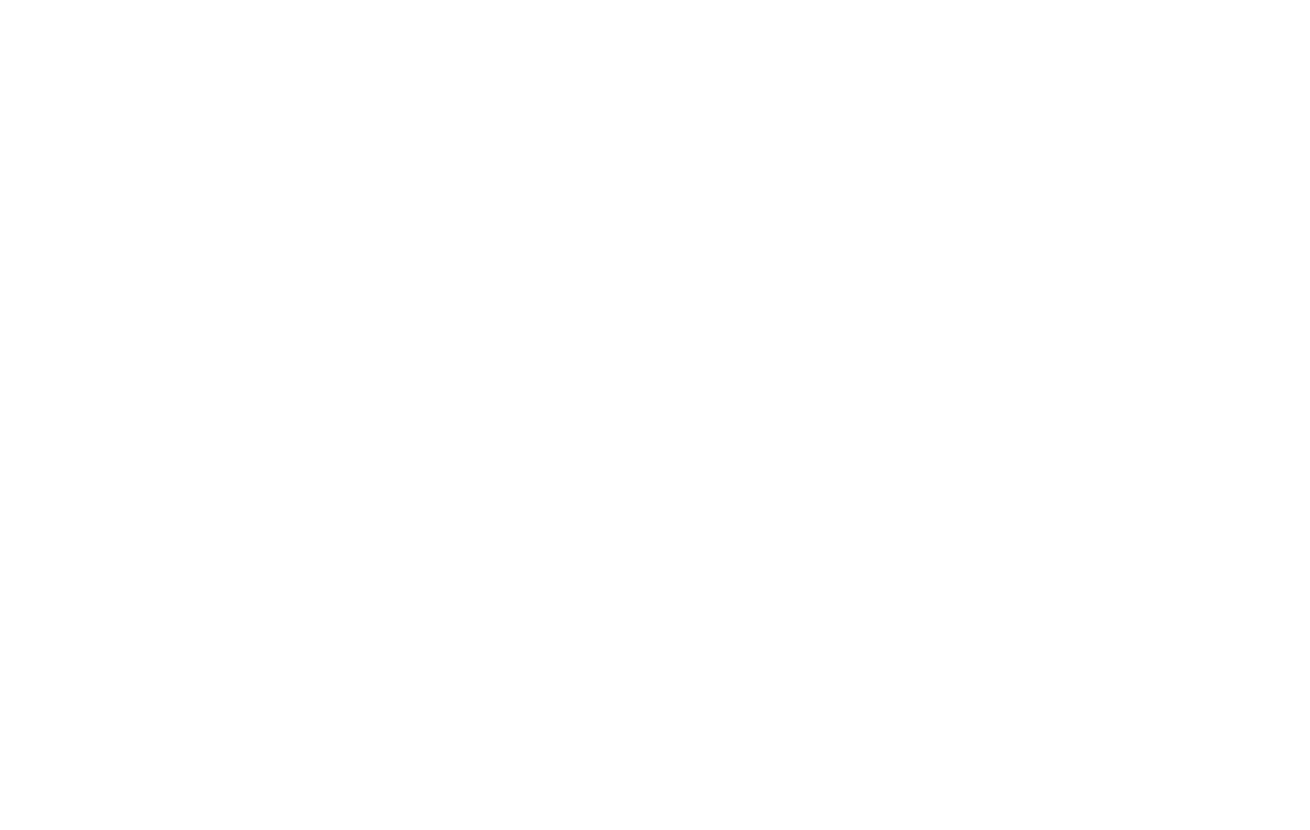
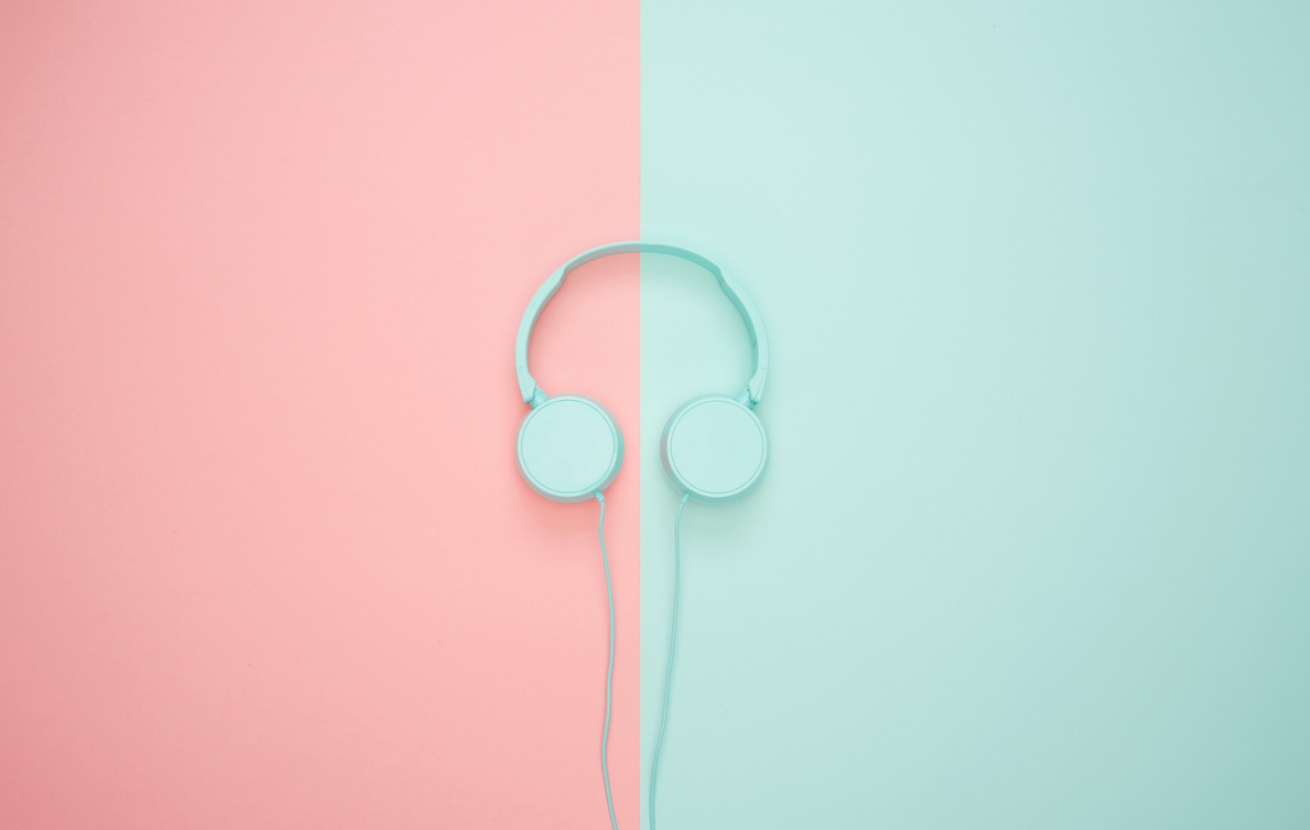
Before and after one commit to Vanessa082/06-Day-5---Blurry-Loading, a plain HTML site: page index.html in a window 1280 px wide. Shown: the whole page, 1310 px wide, since content can reach past the window. Before the commit the page ends 800 px from the top, so only its background shows below. Drawn offline with Linux system fonts and the light colour scheme.

Commit message:
correcting linter

```diff
--- a/asset/style/style.css
+++ b/asset/style/style.css
@@ -0,0 +1,35 @@
+@import url('https://fonts.googleapis.com/css?family=Ubuntu');
+*{
+    box-sizing: border-box;
+    margin: 0;
+    padding: 0;
+}
+
+body{
+    font-family: 'Ubuntu', sans-serif;
+    display: flex;
+    align-items: center;
+    justify-content: center;
+    height: 100vh;
+    overflow: hidden;
+    margin: 0;
+}
+
+.bg{
+    min-height: calc(100vh + 60px);
+    width: calc(100vw + 60px);
+    background-image: url('../images/pexels-moose-photos-1037992.jpg');
+    background-position: center;
+    background-repeat: no-repeat;
+    background-size: cover;
+    position: absolute;
+    top: -30px;
+    left: -30p;
+    z-index: -1;
+    filter: blur(0px);
+}
+
+.loading-text{
+    font-size: 50px;
+    color: #000;
+}
--- a/index.html
+++ b/index.html
@@ -7,6 +7,8 @@
     <title>blury-loading</title>
 </head>
 <body>
-
+  <section class="bg"></section>
+  <div class="loading-text">0%</div>
+   <script src="script.js"></script>
 </body>
 </html>
--- /dev/null
+++ b/script.js
@@ -0,0 +1,23 @@
+const loadtext = document.querySelector('.loading-text')
+const bg = document.querySelector('.bg')
+
+let load = 0
+
+let int = setInterval(blurring, 30)
+
+function blurring() {
+  load++
+  if (load > 99) {
+    clearInterval(int)
+  }
+  loadtext.innerHTML = `${load}%`
+  loadtext.style.opacity = scale(load, 0, 100, 1, 0)
+  bg.style.filter = `blur(${scale(load, 0, 100, 30, 0)}px)`
+}
+
+//https://stackoverflow.com/questions/10756313/javascript-jquery-map-arange-of-numbers-to-another-range-of-numbers
+
+const scale =(num, in_min, in_max, out_min, out_max) =>{
+  return((num - in_min) * (out_max - out_min)) / (in_max
+    - in_min) + out_min
+}
```
Also changed, not shown: asset/images/pexels-moose-photos-1037992.jpg (added), 1 other file.
